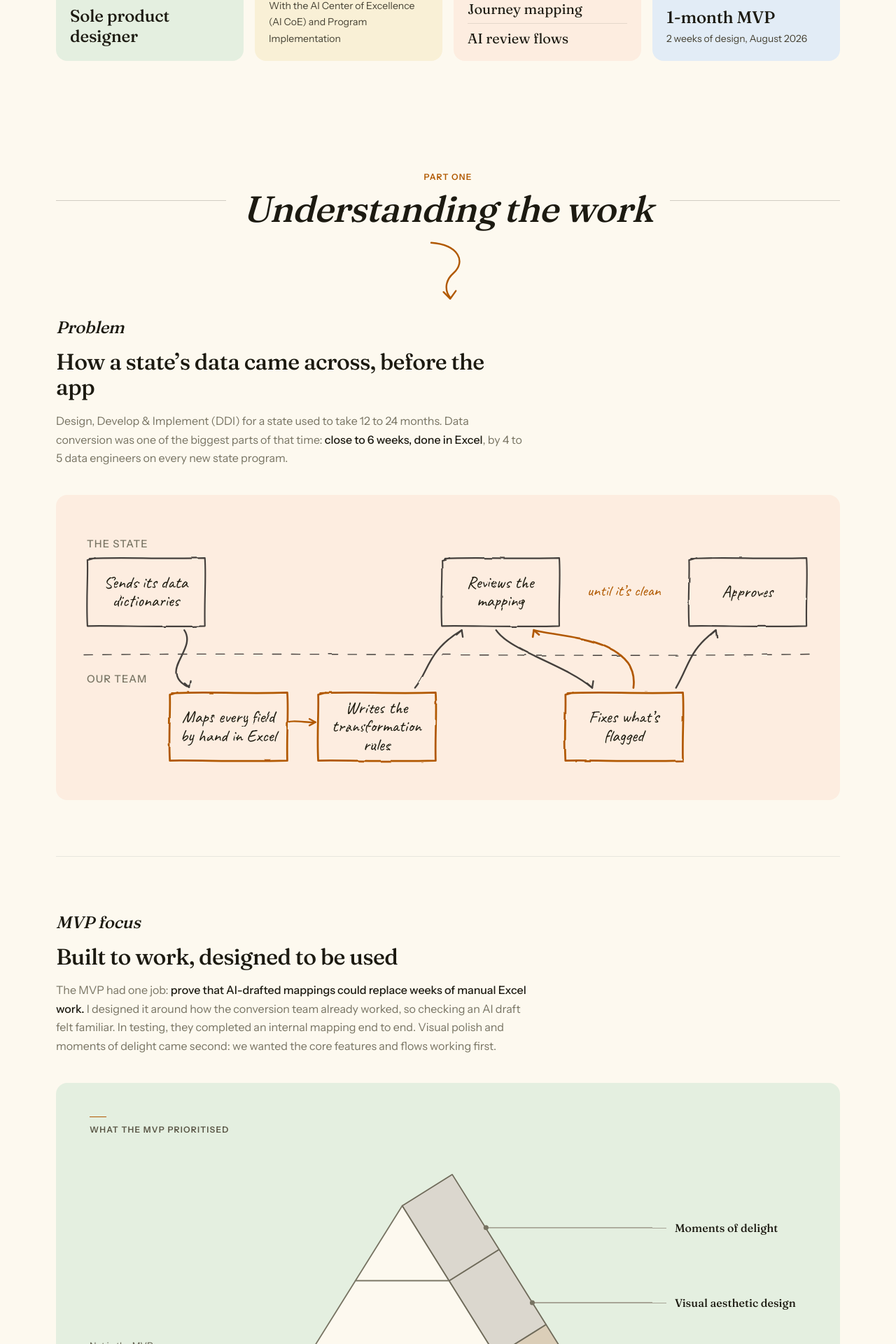
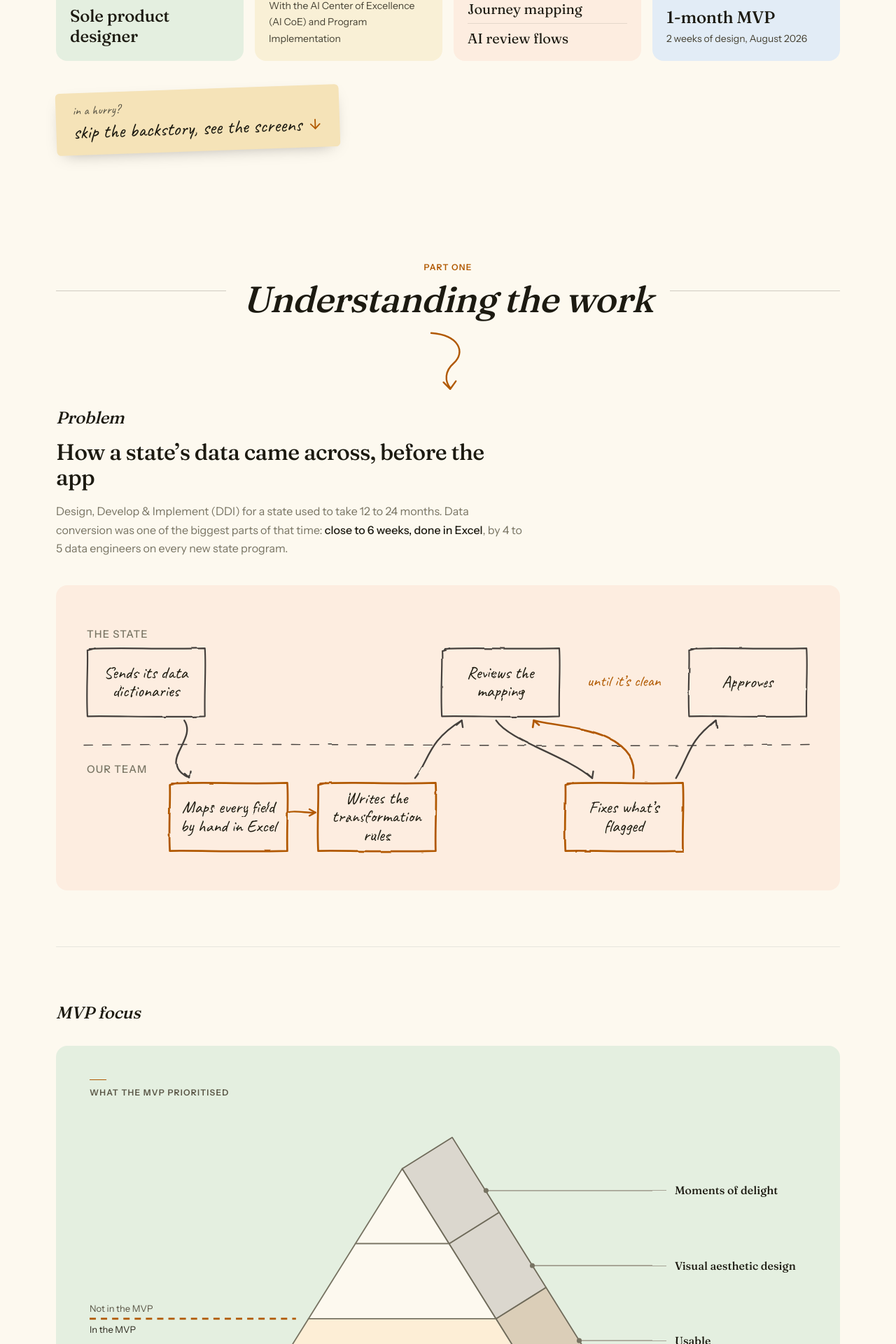
Before and after one commit to MaximusDuff13/Portfolio-2026, a Next.js app: page /work/data-conversion-app in a window 1280 px wide. Shown: the part 1629-3549 px from the top of the page at 70% size. Built offline with nearby package versions, Linux system fonts and the light colour scheme.

Commit message:
DCA: sticky-note skip link under the brief; MVP focus trimmed to label, pyramid and one line
Co-Authored-By: Claude Opus 5.5 <noreply@anthropic.com>

```diff
--- a/src/app/work/data-conversion-app/MvpFocus.tsx
+++ b/src/app/work/data-conversion-app/MvpFocus.tsx
@@ -1,12 +1,9 @@
 // MVP focus — the scope row, directly after Problem, read as the answer to the cost stated there.
 //
 // SHAPE (Nov 24 2026, Michael picked M1 from /dev/mvp-focus): Problem's full-width column, so the
-// two sections read as one voice: italic label, plain serif heading, one short description, then
-// the pyramid card at full width. Co-located with the page; it belongs to this case study alone.
-//
-// COPY. Only what the brief tiles don't already say: no month, no team list, no 2 weeks of design.
-// The last sentence is Michael's point, that polish and delight were a lower priority while the
-// core features and flows were made to work — not that they were dropped.
+// two sections read as one voice: italic label, then the pyramid card at full width. Co-located
+// with the page; it belongs to this case study alone. (Nov 25 2026: the heading and paragraph
+// were removed after the portfolio audit; the pyramid carries the point on its own.)
 //
 // SPACING. A leading border-t with pt-section below it, no pb-section, and a closing mt-section
 // rule. Problem above pads its own bottom by 80px (the space over this section's rule) and Impact
@@ -31,20 +28,8 @@ export function MvpFocus() {
           <div className="border-t border-border pt-section">
             <h2 className="m-0 font-display accent-italic text-heading-m text-foundation-900">MVP focus</h2>
 
-            <p className="mt-4 max-w-2xl font-display text-heading-l font-medium leading-[1.15] tracking-[-0.02em] text-foundation-900">
-              Built to work, designed to be used
-            </p>
-            <p className="mt-4 max-w-2xl text-body font-sans text-foundation-500">
-              The MVP had one job:{' '}
-              <strong className="font-medium text-foundation-900">
-                prove that AI-drafted mappings could replace weeks of manual Excel work.
-              </strong>{' '}
-              I designed it around how the conversion team already worked, so checking an AI draft felt familiar. In
-              testing, they completed an internal mapping end to end. Visual polish and moments of delight came second: we
-              wanted the core features and flows working first.
-            </p>
-
-            <div className="mt-10">
+            {/* Nov 25 2026: Michael removed the heading and paragraph; the pyramid speaks for itself. */}
+            <div className="mt-8">
               <PriorityPyramid
                 title="What the MVP prioritised"
                 tiers={tiers}
@@ -54,6 +39,11 @@ export function MvpFocus() {
               />
             </div>
 
+            {/* Michael's one line, kept from the removed paragraph (Nov 25 2026). */}
+            <p className="mt-6 max-w-2xl text-body font-sans text-foundation-500">
+              The MVP had to prove AI-drafted mappings could replace weeks of manual Excel work.
+            </p>
+
             {/* The rule that closes the row off, and the edge Impact opens against. */}
             <div className="mt-section border-t border-border" />
           </div>
--- /dev/null
+++ b/src/app/work/data-conversion-app/SkipToDesign.tsx
@@ -0,0 +1,33 @@
+'use client'
+import type { MouseEvent } from 'react'
+import { ArrowDown } from 'lucide-react'
+
+/* A shortcut for readers who want the work first (Nov 25 2026, Michael's idea): under the brief, a
+   sticky note that jumps past Part one to 01 Requirements, the first design step. Michael picked K1
+   (sticky note) from /dev/skip over a plain button, a pen scribble, a ticket and a round stamp.
+   Tilted like the design-step notes; straightens and lifts on hover. Smooth scroll unless the reader
+   prefers reduced motion; the link still works without JavaScript. */
+export function SkipToDesign({ target = 'step-requirements' }: { target?: string }) {
+  const go = (e: MouseEvent<HTMLAnchorElement>) => {
+    const el = document.getElementById(target)
+    if (!el) return
+    e.preventDefault()
+    const reduce = window.matchMedia('(prefers-reduced-motion: reduce)').matches
+    el.scrollIntoView({ behavior: reduce ? 'auto' : 'smooth', block: 'start' })
+    history.replaceState(null, '', `#${target}`)
+  }
+  return (
+    <a
+      href={`#${target}`}
+      onClick={go}
+      aria-label="Skip the backstory, see the screens"
+      className="group inline-block -rotate-2 rounded-md bg-stage-straw-strong px-6 py-4 no-underline shadow-[0_8px_24px_-12px_rgba(0,0,0,0.35)] transition-transform duration-200 hover:-translate-y-1 hover:rotate-0 focus-visible:outline-none focus-visible:ring-2 focus-visible:ring-accent-warm focus-visible:ring-offset-4 focus-visible:ring-offset-body motion-reduce:transition-none"
+    >
+      <span aria-hidden="true" className="block font-hand text-[18px] leading-none text-foundation-600">in a hurry?</span>
+      <span aria-hidden="true" className="mt-1 flex items-center gap-2 font-hand text-[28px] leading-tight text-foundation-900">
+        skip the backstory, see the screens
+        <ArrowDown size={22} strokeWidth={2} className="shrink-0 text-accent-warm transition-transform group-hover:translate-y-1 motion-reduce:transition-none" />
+      </span>
+    </a>
+  )
+}
--- a/src/app/work/data-conversion-app/page.tsx
+++ b/src/app/work/data-conversion-app/page.tsx
@@ -20,6 +20,7 @@ import { RequirementsFeature } from './RequirementsFeature'
 import { SchemaFeature } from './SchemaFeature'
 import { MappingFeature } from './MappingFeature'
 import { HubFeature } from './HubFeature'
+import { SkipToDesign } from './SkipToDesign'
 import { LearnedNextSteps } from './LearnedNextSteps'
 import { CaseToc, type TocItem } from '@/components/CaseToc'
 
@@ -126,6 +127,8 @@ export default function DataConversionAppPage() {
               <span className="-ml-1.5 flex h-12 w-12 items-center justify-center rounded-full border-2 border-solid border-stage-straw bg-stage-straw-strong text-foundation-900"><Users size={22} strokeWidth={1.75} /></span>
             </>}
           />
+          {/* the shortcut past Part one (Nov 25 2026): SkipToDesign.tsx */}
+          <div className="mt-10"><SkipToDesign /></div>
         </div>
       </section>
 
```
